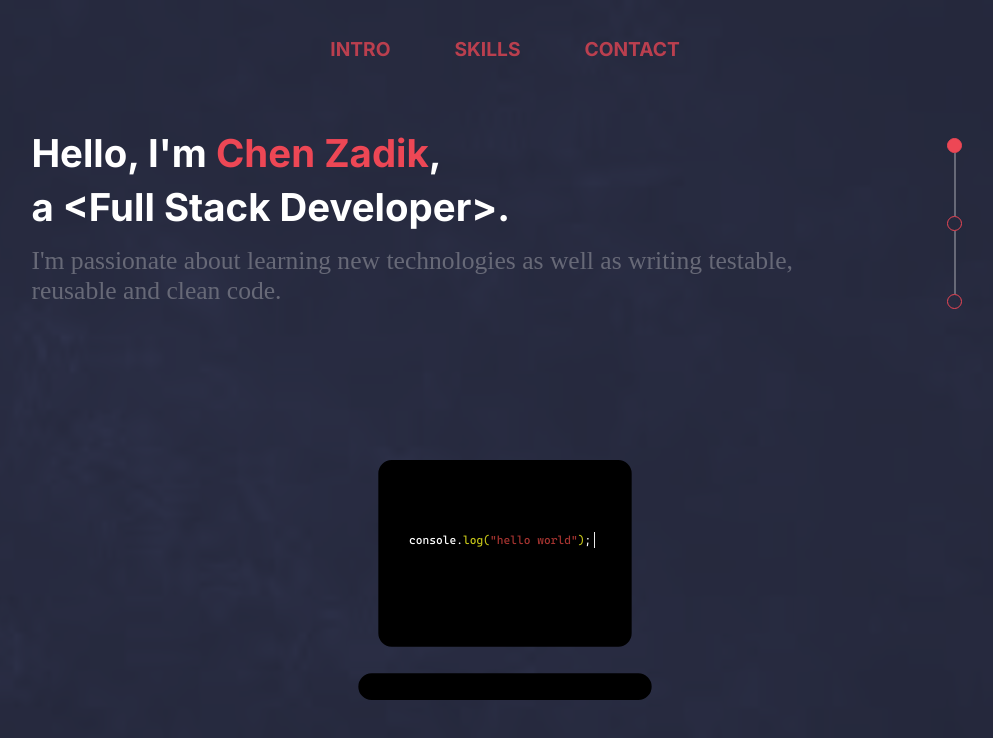
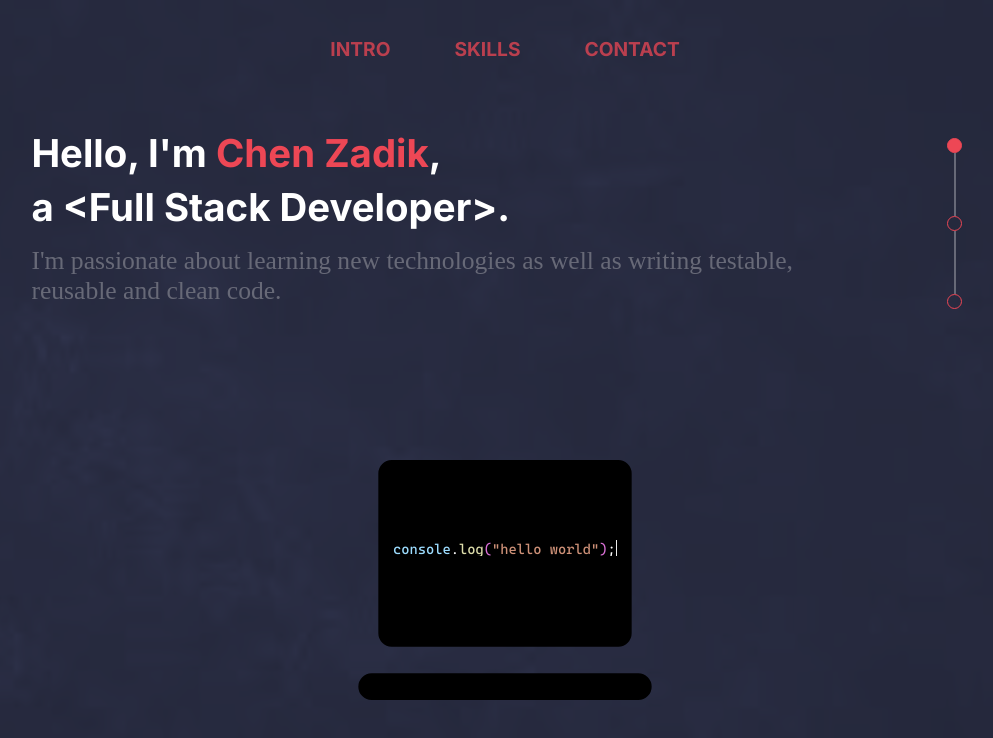
Before and after one commit to chenzi21/portfolio-project, a Next.js app: page / in a window 1280 px wide. Shown: the top 738 px of the page, without its empty margins (135-1128 px from the left). Built offline with nearby package versions, Linux system fonts and the light colour scheme.

Commit message:
computer animation css

```diff
--- a/src/components/computer/Computer.tsx
+++ b/src/components/computer/Computer.tsx
@@ -7,10 +7,12 @@ export default function Computer() {
             <ComputerSVG className={styles.computer} />
             <div className={styles["text-container"]}>
                 <p className={styles.text}>
-                    console.<span className={styles.yellow}>log(</span><span className={styles.red}>"hello world"</span><span className={styles.yellow}>)</span>;
+                    <span className={styles.blue}>console</span>.<span className={styles.pink}><span className={styles.yellow}>log</span><span className={styles.pink}>(</span></span><span className={styles.red}>"hello world"</span><span className={styles.pink}>)</span>;
                 </p>
                 <div className={styles.cursor} />
             </div>
         </div>
     )
 }
+
+console.log("hello world");
--- a/src/styles/computer/computer.module.scss
+++ b/src/styles/computer/computer.module.scss
@@ -2,6 +2,9 @@
 
 $computer-svg-proportion: 25svw;
 $min-proportion: 200px;
+
+// for centering div calculations
+$text-container-max-width: 70%;
 
 // 7 seconds (for cursor animation 2 seconds at start and at end; three seconds in the middle for typing animation)
 $total-animation-time: 7s;
@@ -21,15 +24,15 @@ $total-animation-time: 7s;
 
     .text-container {
         position: absolute;
-        top: 35%;
-        left: 20%;
+        top: 37.5%;
+        left: calc(calc(100% - $text-container-max-width) / 2);
         display: flex;
         height: 5%;
         text-align: center;
         align-items: center;
         gap: 3px;
         overflow-x: hidden;
-        width: 60%;
+        max-width: $text-container-max-width;
 
         .text {
             max-width: 100%;
@@ -38,14 +41,22 @@ $total-animation-time: 7s;
             white-space: nowrap;
             animation: keyboard-typing $total-animation-time infinite linear;
             font-family: VSCODE;
-            font-size: clamp(0.35rem, 0.9vw, 1.5rem);
+            font-size: clamp(0.5rem, 1.1vw, 1.5rem);
+
+            .blue {
+                color: #9cdcfe;
+            }
 
             .yellow {
-                color: rgb(196, 196, 24);
+                color: #dcdcaa
+            }
+
+            .pink {
+                color: #da70d6;
             }
 
             .red {
-                color: rgb(166, 52, 48);
+                color: #ce9178;
             }
         }
 
```
